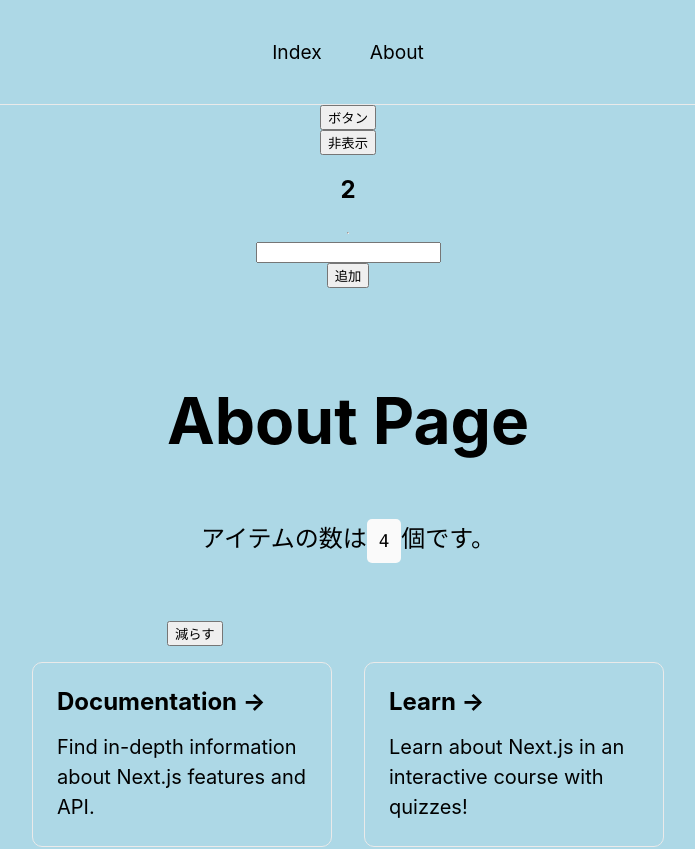
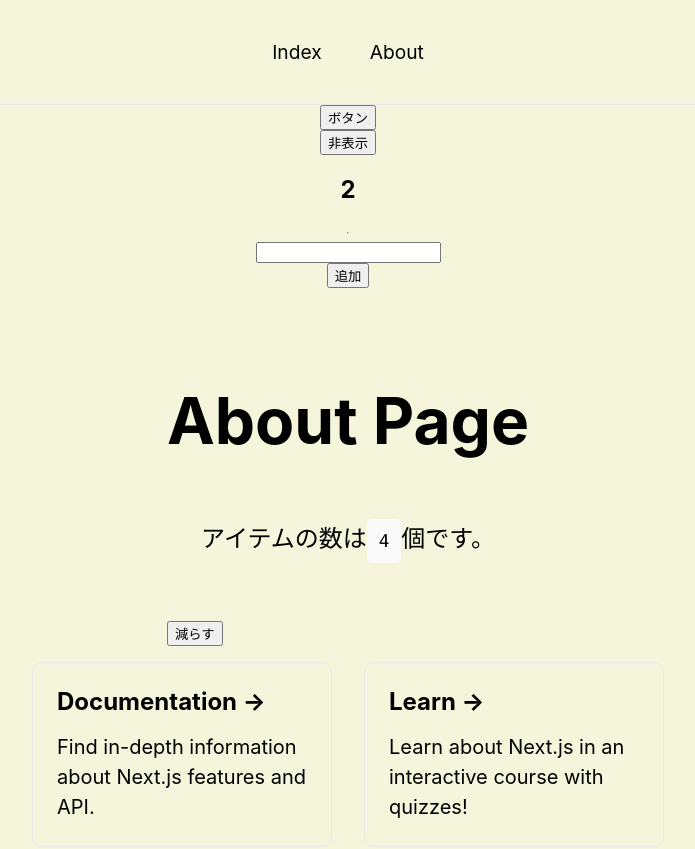
Before and after one commit to umanizer/study-react, a Next.js app: page /about in a window 1280 px wide. Shown: the top 849 px of the page, without its empty margins (292-987 px from the left). Built offline with nearby package versions, Linux system fonts and the light colour scheme.

Commit message:
✨ useRouterを学びました。

```diff
--- a/src/components/Main/Main.module.css
+++ b/src/components/Main/Main.module.css
@@ -21,6 +21,6 @@
 
 @media (prefers-color-scheme: dark) {
   .code {
-    background: #111;
+    background: rgb(246, 243, 243);
   }
 }
--- /dev/null
+++ b/src/hooks/useBgColor.jsx
@@ -0,0 +1,28 @@
+import { useEffect, useMemo } from 'react';
+import { useRouter } from 'next/router';
+
+export const useBgColor = () => {
+  const router = useRouter();
+
+  const bgColor = useMemo(() => {
+    switch (router.pathname) {
+      case '/': {
+        return 'lightblue';
+      }
+      case '/about': {
+        return 'beige';
+      }
+      default: {
+        return ""
+      }
+    }
+  }, [router.pathname]);
+
+  useEffect(() => {
+    document.body.style.backgroundColor = bgColor;
+
+    return () => {
+      document.body.style.backgroundColor = '';
+    };
+  }, [bgColor]);
+};
--- a/src/hooks/useBgLightBlue.jsx
+++ /dev/null
@@ -1,11 +0,0 @@
-import { useEffect } from "react";
-
-export const useBgLightBlue = () => {
-  useEffect(() => {
-    document.body.style.backgroundColor = 'lightblue';
-
-    return () => {
-      document.body.style.backgroundColor = '';
-    };
-  }, []);
-};
--- a/src/pages/_app.js
+++ b/src/pages/_app.js
@@ -2,12 +2,12 @@
 import 'src/styles/globals.css';
 import { useCounter } from 'src/hooks/useCounter';
 import { useInputArray } from 'src/hooks/useInputArray';
-import { useBgLightBlue } from 'src/hooks/useBgLightBlue';
+import { useBgColor } from 'src/hooks/useBgColor';
 
 function MyApp({ Component, pageProps }) {
   const counter = useCounter();
   const inputArray = useInputArray();
-  useBgLightBlue();
+  useBgColor();
 
   return (
     <>
@@ -15,7 +15,7 @@
         <meta name="description" content="Generated by create next app" />
         <link rel="icon" href="/favicon.ico" />
       </Head>
-      <Component {...pageProps} {...counter} {...inputArray}/>
+      <Component {...pageProps} {...counter} {...inputArray} />
     </>
   );
 }
--- a/src/pages/about.jsx
+++ b/src/pages/about.jsx
@@ -3,7 +3,7 @@
 import { Footer } from '../components/Footer';
 import { Header } from '../components/Header';
 import { Main } from '../components/Main';
-import { useBgLightBlue } from 'src/hooks/useBgLightBlue';
+import { useBgLightBlue } from 'src/hooks/useBgColor';
 
 export default function About({
   doubleCount,
@@ -14,9 +14,7 @@
   array,
   handleChange,
   handleAdd,
-  } ) {
-
-
+}) {
   return (
     <div className={styles.container}>
       <Head>
--- a/src/pages/index.jsx
+++ b/src/pages/index.jsx
@@ -3,7 +3,7 @@
 import { Main } from '../components/Main';
 import { Footer } from '../components/Footer';
 import { Header } from '../components/Header';
-import { useBgLightBlue } from 'src/hooks/useBgLightBlue';
+import { useBgLightBlue } from 'src/hooks/useBgColor';
 
 export default function Home(props) {
   const {
@@ -16,7 +16,6 @@
     handleChange,
     handleAdd,
   } = props;
-
 
   return (
     <div className={styles.container}>
--- a/src/styles/globals.css
+++ b/src/styles/globals.css
@@ -23,7 +23,7 @@
     color-scheme: dark;
   }
   body {
-    color: white;
-    background: black;
+    color: rgb(32, 30, 30);
+    background: rgb(241, 238, 238);
   }
 }
```
Lines whose indentation alone changed are shown as unchanged.
